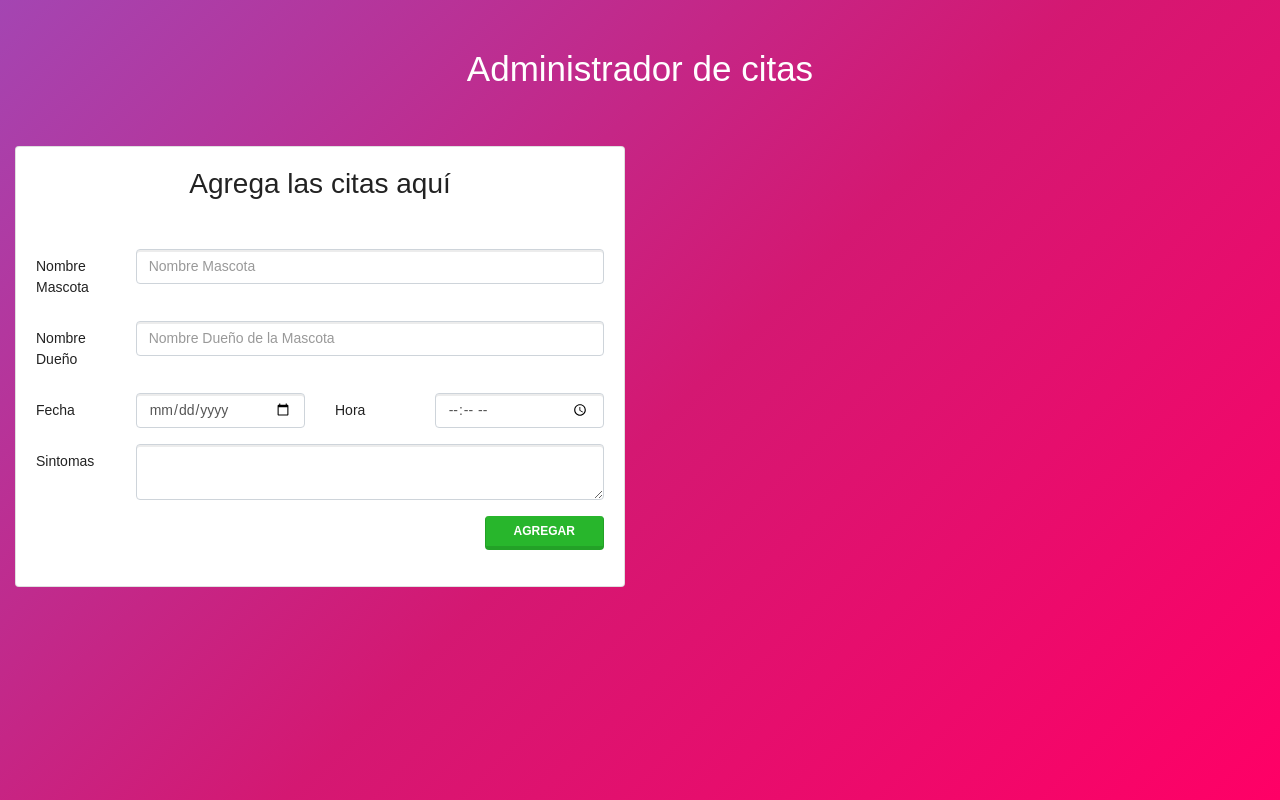
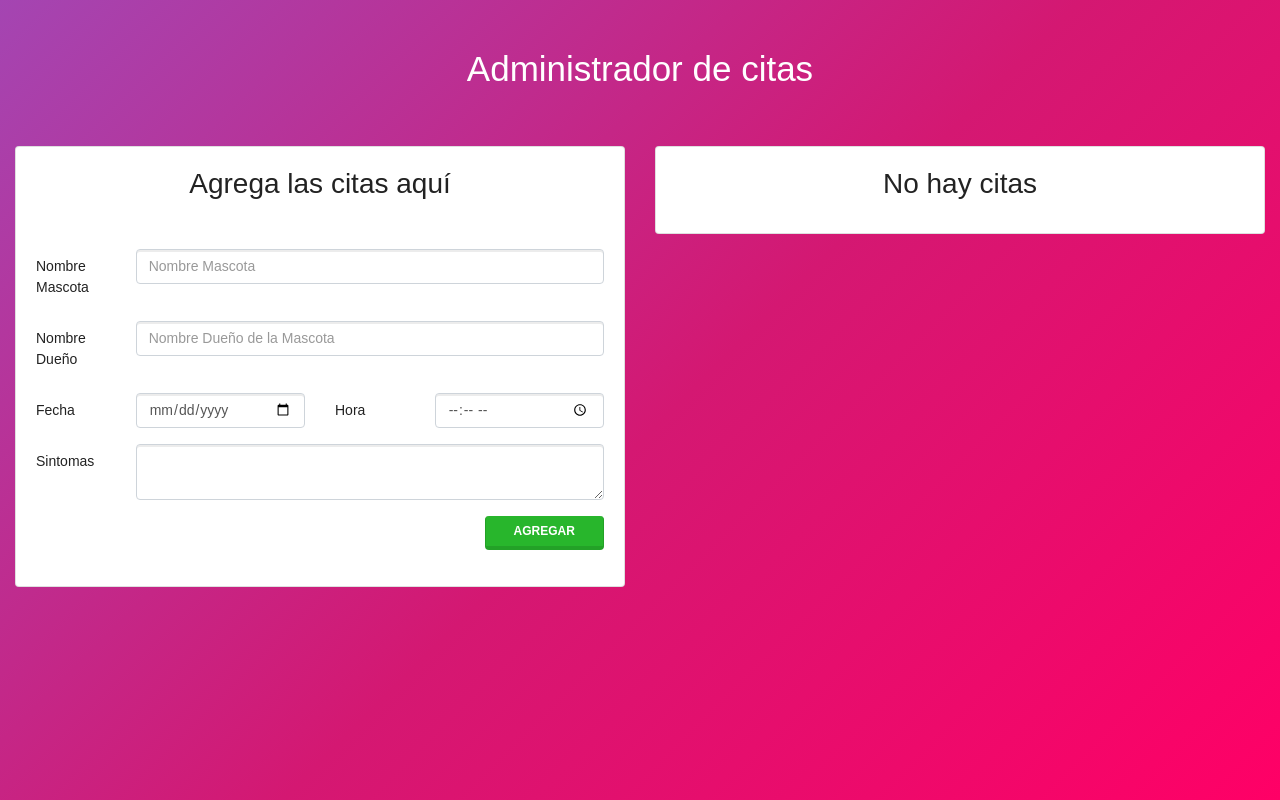
Before and after one commit to AldairMC/pc-react, a React (Create React App) app: page / in a window 1280 px wide. Built offline with nearby package versions, Linux system fonts and the light colour scheme.

Commit message:
modified files App.js and component Citas.js

```diff
--- a/src/App.js
+++ b/src/App.js
@@ -1,6 +1,7 @@
 import React,{Component} from 'react';
 import Header from './components/Header';
-import Formulario from './components/Formulario'
+import Formulario from './components/Formulario';
+import Citas from './components/Citas';
 
 
 export default class App extends Component {
@@ -28,7 +29,6 @@ export default class App extends Component {
                 <Header
                     titulo='Administrador de citas'
                 />
-
                 <div className="row">
                     <div className="col-md-6">
                         <Formulario
@@ -36,6 +36,11 @@ export default class App extends Component {
                             createCite={this.createCite}
                         />
                     </div>
+                    <div className="col-md-6">
+                        <Citas
+                            citas={this.state.cite}
+                        />
+                    </div>
                 </div>
             </div>
         );
--- a/src/components/Citas.js
+++ b/src/components/Citas.js
@@ -1,4 +1,5 @@
 import React,{Component} from 'react';
+import InfoCitas from './InfoCitas';
 
 export default class Citas extends Component {
 
@@ -14,7 +15,17 @@ export default class Citas extends Component {
             <div className="card mt-5">
                 <div className="card-body">
                     <h2 className="card-title text-center">{mensaje}</h2>
+                    <div className="lista-citas">
+                        {Object.keys(this.props.citas).map(i => (
+                            <InfoCitas
+                                key={i}
+                                citas={this.props.citas[i]}
+                            />
+                        ))}
+                    </div>
                 </div>
+
+
             </div>
         );
     }
```
